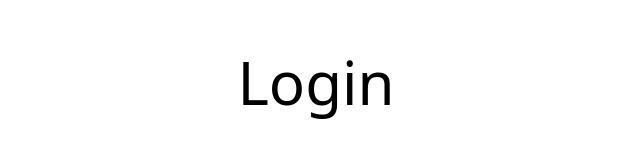
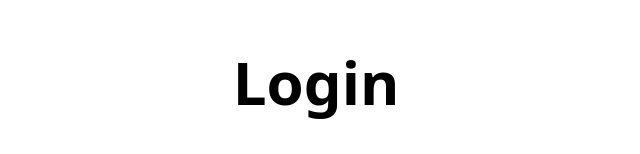
Before and after one commit to nettlespike/bbt-trackers, a Next.js app: page /login in a window 1280 px wide. Shown: the part 222-376 px from the top of the page, without its empty margins (324-964 px from the left). Built offline with nearby package versions, Linux system fonts and the light colour scheme.

Commit message:
Update login.js

```diff
--- a/pages/login.js
+++ b/pages/login.js
@@ -10,7 +10,7 @@ const Login = () => {
 return (
     <div className = "overflow-x-hidden">
         <div className = "flex flex-col m-auto h-screen overflow-auto justify-center items-center space-y-5">
-            <h1 className = "flex text-6xl m-4">
+            <h1 className = "flex text-6xl font-bold m-4">
                 Login
             </h1>
             <form className = "grid gap-y-4 grid-cols-2 p-2" id = "userform">
@@ -35,7 +35,7 @@ return (
             </form>
         <div className = "flex flex-row space-x-10">
             <button
-                className = "bg-indigo-500 hover:bg-indigo-700 rounded x2 flex-grow text-white p-2"
+                className = "flex flex-grow object-none object-right bg-indigo-500 hover:bg-indigo-700 rounded x2 flex-grow text-white p-2"
                 type="submit"
                 value="Submitted"
                 form="userform"
@@ -43,7 +43,7 @@ return (
                 Login
             </button>
             <button
-                className = "bg-indigo-500 hover:bg-indigo-700 rounded x2 flex-grow text-white p-2"
+                className = "flex flex-grow object-none object-right bg-indigo-500 hover:bg-indigo-700 rounded x2 flex-grow text-white p-2"
                 type="submit"
                 value="newUser"
                 form="userform"
```
